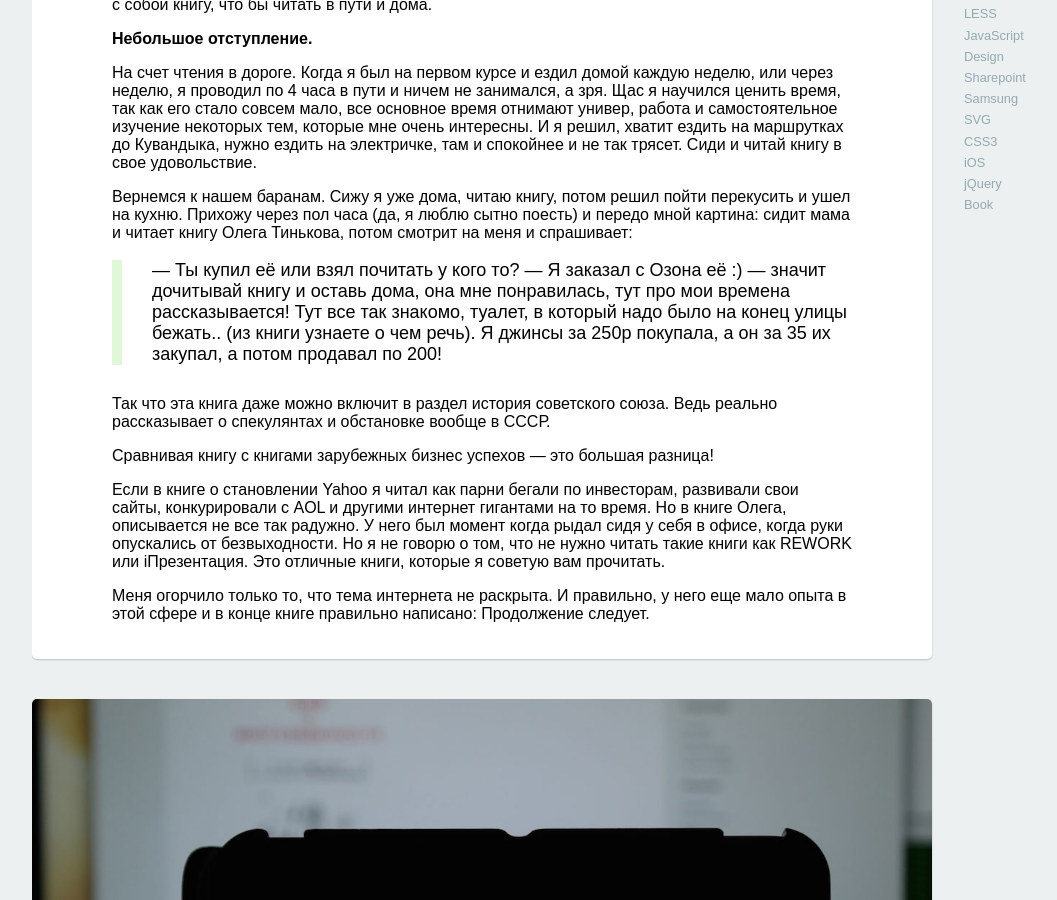
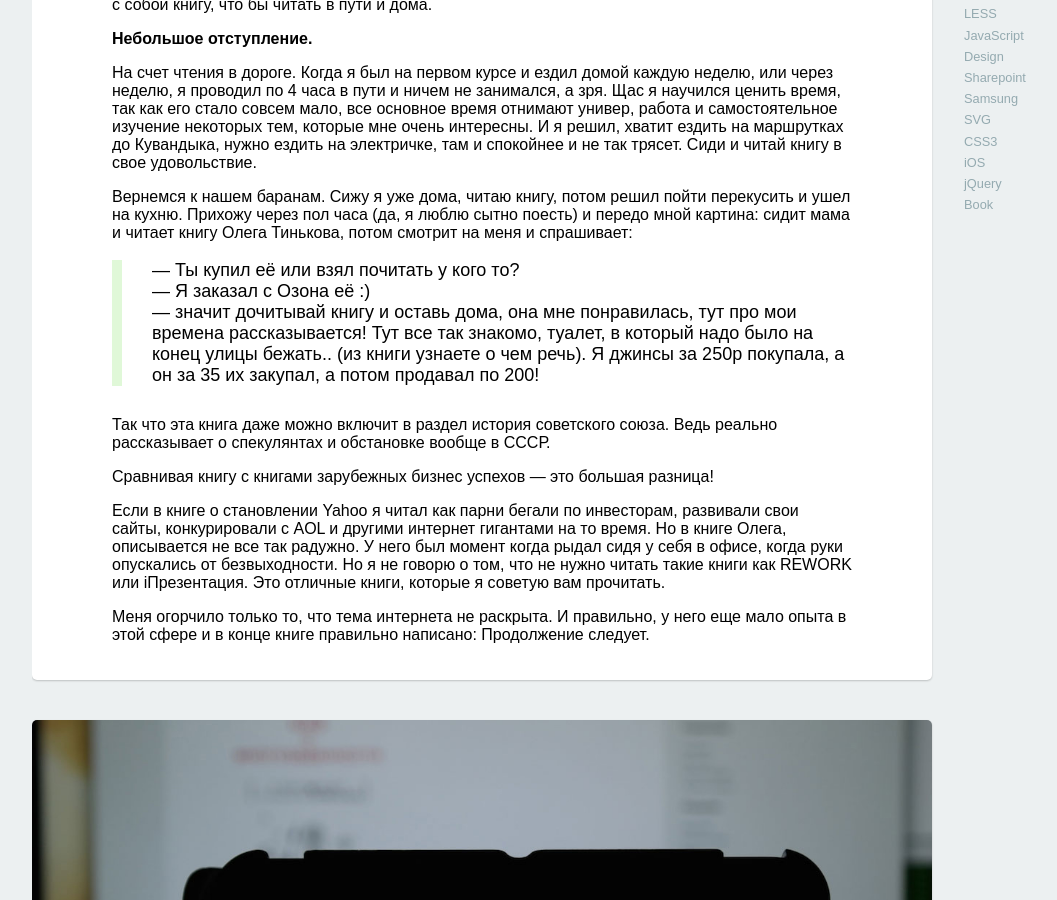
Before and after one commit to anna-vanlee/bizikov.ru, a Jekyll site: the page built from index.html, in a window 1280 px wide and 900 px high, scrolled down 693 px. Shown: the whole window, without its empty margins (8-1065 px from the left). Built offline with Jekyll 4.4.1, drawn with Linux system fonts in a browser that asks for light colours; some web fonts are replaced; a script that is not in the unit is left out; the list of posts is cut into pages by our own code; comment, search, counter and statistics services are not loaded.

Commit message:
Перенесена запись из жж

```diff
--- a/_posts/book/2011-05-07-oleg-tinkov-ya-takoy-kak-vse.md
+++ b/_posts/book/2011-05-07-oleg-tinkov-ya-takoy-kak-vse.markdown
@@ -32,8 +32,8 @@ tags:
 
 Вернемся к нашем баранам. Сижу я уже дома, читаю книгу, потом решил пойти перекусить и ушел на кухню. Прихожу через пол часа (да, я люблю сытно поесть) и передо мной картина: сидит мама и читает книгу Олега Тинькова, потом смотрит на меня и спрашивает:
 
-> — Ты купил её или взял почитать у кого то?
-> — Я заказал с Озона её :)
+> — Ты купил её или взял почитать у кого то? <br>
+> — Я заказал с Озона её :) <br>
 > — значит дочитывай книгу и оставь дома, она мне понравилась, тут про мои времена рассказывается! Тут все так знакомо, туалет, в который надо было на конец улицы бежать.. (из книги узнаете о чем речь). Я джинсы за 250р покупала, а он за 35 их закупал, а потом продавал по 200!
 
 Так что эта книга даже можно включит в раздел история советского союза. Ведь реально рассказывает о спекулянтах и обстановке вообще в СССР.
```
